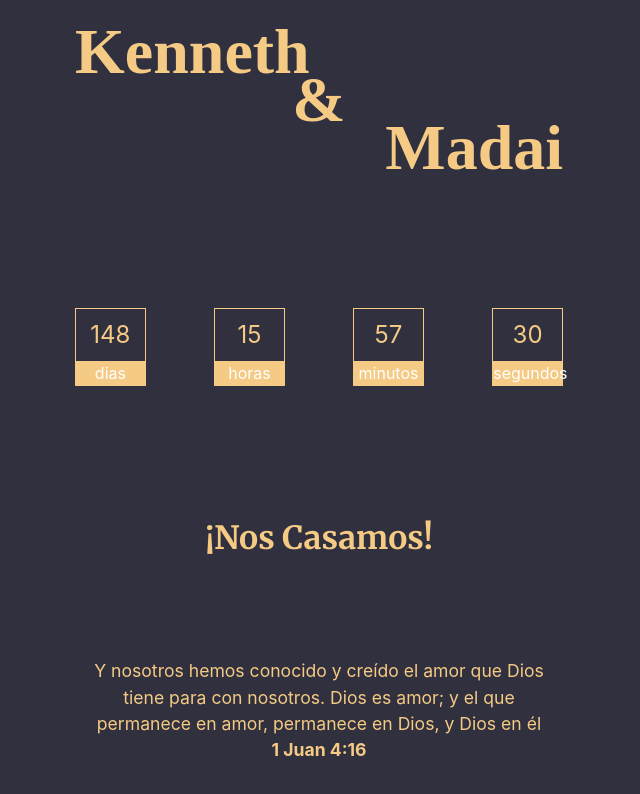
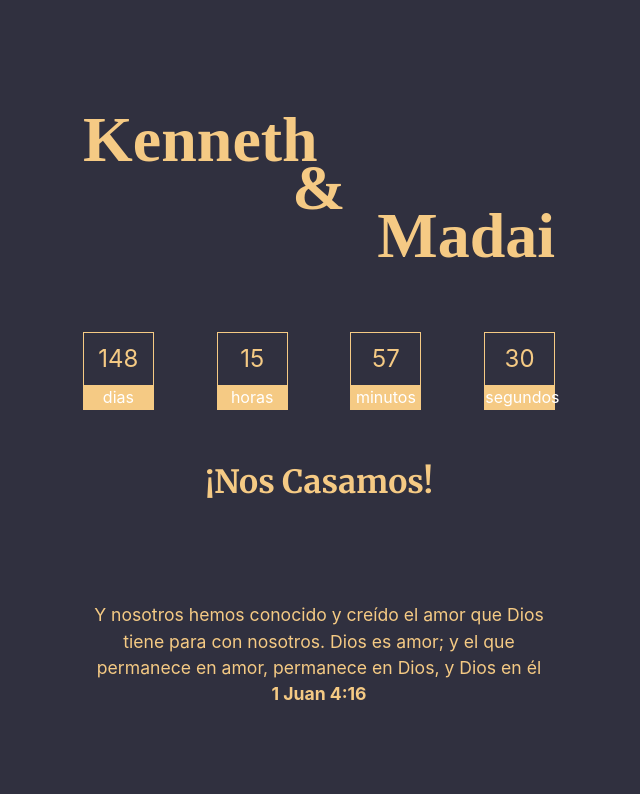
Before and after one commit to Urias-Flores/wedding-invitation, a React (Vite) app: page / in a window 1280 px wide. Shown: the top 794 px of the page, without its empty margins (321-961 px from the left). Built offline with nearby package versions, Linux system fonts and the light colour scheme; a web font is replaced by a local one.

Commit message:
Update index.css

```diff
--- a/src/index.css
+++ b/src/index.css
@@ -28,20 +28,20 @@ html{
 
 body{
   height: 100vh;
-  padding: 0 1.5rem;
+  padding: 0;
   overflow-y: scroll;
   scroll-behavior: smooth;
   scroll-snap-type: y mandatory;
 }
 
 section{
-  height: calc(100vh - 8rem);
+  height: calc(100vh - 4rem);
   scroll-snap-align: start;
   display: flex;
   flex-direction: column;
   justify-content: center;
   gap: 3rem;
-  padding: 3rem 1rem 5rem 1rem;
+  padding: 2rem 1.5rem;
 }
 
 /* ---------------------- First Section -------------------------------------------- */
@@ -75,8 +75,6 @@ section{
 .timer{
   display: flex;
   justify-content: space-between;
-  margin-top: 4rem;
-  margin-bottom: 5rem;
 }
 
 .timer__element{
@@ -115,17 +113,14 @@ section{
 .wedding-date{
   font-size: 2.5rem;
   font-family: "Merriweather", sans-serif;
-  margin-bottom: 5rem;
 }
 
 .our-parents{
   font-size: 1.8rem;
-  margin-bottom: 4rem;
 }
 
 .parents{
   border: 1px solid var(--champagne);
-  margin-bottom: 4rem;
 }
 
 .parents__title{
@@ -146,27 +141,27 @@ section{
 
 .activity__name{
   font-family: 'Merriweather', sans-serif;
-  font-size: 1.8rem;
+  font-size: 1.5rem;
   color: var(--champagne);
 }
 
 .activity__place{
-  font-size: 1.2rem;
+  font-size: 1rem;
 }
 
 .activity__time{
-  font-size: 1.2rem;
+  font-size: 1rem;
   border: 2px solid var(--champagne);
   width: fit-content;
   margin: .4rem auto 0 auto;
-  padding: .5rem;
+  padding: .3rem;
 }
 
 
 .map{
   margin-top: 1rem;
-  width: 100%;
-  height: 15rem;
+  width: calc(100% - 4px);
+  height: 11rem;
   border: 2px solid var(--champagne);
   border-radius: 1rem;
 }
@@ -213,11 +208,11 @@ section{
 }
 
 .pass__image{
-  width: 3rem;
+  width: 2.3rem;
 }
 
 .pass__name{
-  font-size: 1.4rem;
+  font-size: 1.1rem;
 }
 
 .pass__number{
@@ -227,21 +222,17 @@ section{
   margin-top: .8rem;
 }
 
-.assist{
-  margin-top: 2rem;
-}
-
 .assist__title{
-  font-size: 1.7rem;
+  font-size: 1.4rem;
 }
 
 .assist__text{
-  font-size: 1.2rem;
+  font-size: 1rem;
   margin-top: 1.2rem;
 }
 
 .confirmbutton{
-  font-size: 1.4rem;
+  font-size: 1.2rem;
   background-color: var(--champagne);
   border: none;
   padding: .5rem 1rem;
```
